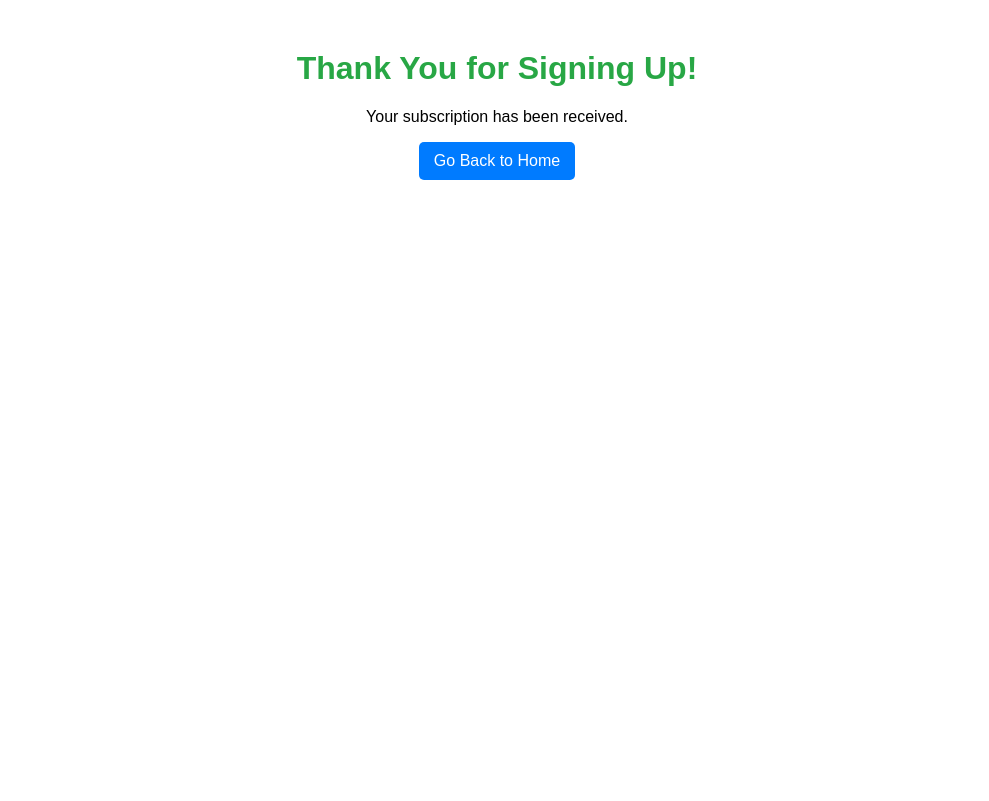
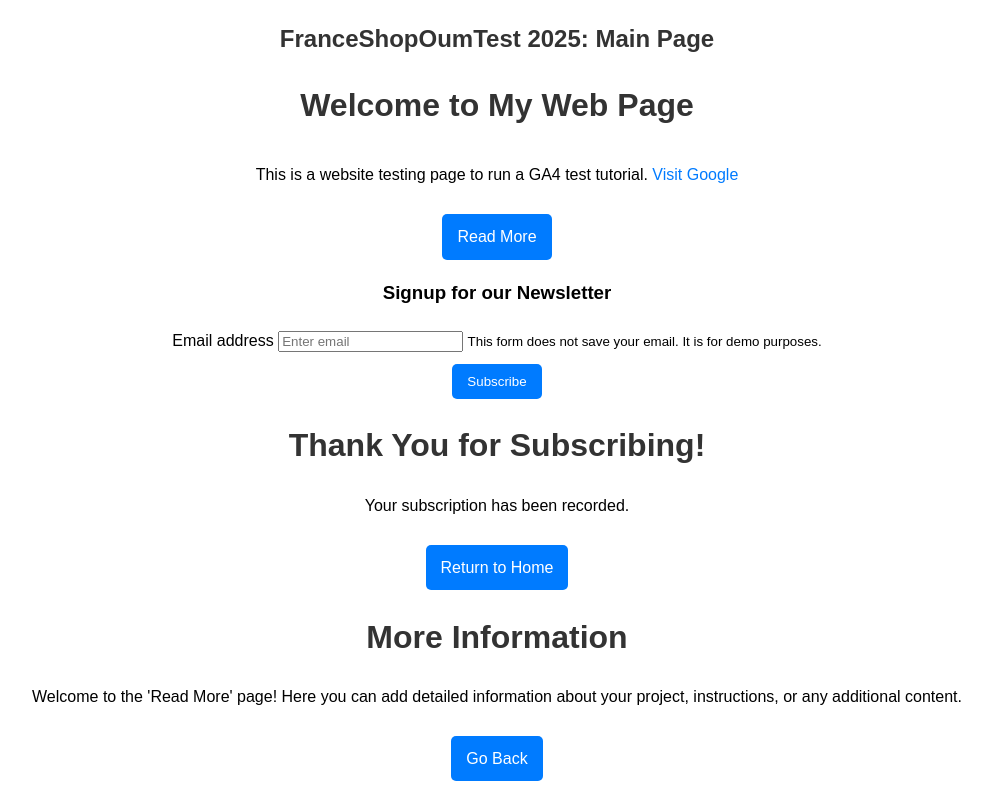
Before and after one commit to Oumaima-h/testWebsiteGA4, a plain HTML site: page thankyou.html in a window 1280 px wide. Shown: the whole page, without its empty margins (143-1132 px from the left). Drawn offline with Linux system fonts and the light colour scheme.

Commit message:
Update thankyou.html

```diff
--- a/thankyou.html
+++ b/thankyou.html
@@ -1,33 +1,79 @@
+<!DOCTYPE html>
+<html lang="en">
+<head>
+    <meta charset="UTF-8">
+    <meta name="viewport" content="width=device-width, initial-scale=1.0">
+    <title>FranceShopOumTest 2025: Main Page</title>
+    <style>
+        body { font-family: Arial, sans-serif; margin: 20px; line-height: 1.6; }
+        h1, h2 { color: #333; }
+        a, button { text-decoration: none; color: white; background-color: #007BFF; padding: 10px 15px; border-radius: 5px; display: inline-block; margin-top: 10px; border: none; cursor: pointer; }
+        a:hover, button:hover { background-color: #0056b3; }
+        a.plain-link { color: #007BFF; text-decoration: none; background-color: transparent; padding: 0; }
+        a.plain-link:hover { text-decoration: underline; }
+        .form-group { margin-top: 20px; }
+    </style>
+    <!-- Google Tag Manager -->
+    <script>(function(w, d, s, l, i){w[l]=w[l]||[];w[l].push({'gtm.start': new Date().getTime(),event:'gtm.js'});var f=d.getElementsByTagName(s)[0], j=d.createElement(s), dl=l!='dataLayer'?'&l='+l:'';j.async=true;j.src='https://www.googletagmanager.com/gtm.js?id='+i+dl;f.parentNode.insertBefore(j, f);})(window,document,'script','dataLayer','GTM-WXRMT5TT');</script>
+    <!-- End Google Tag Manager -->
+</head>
+<body>
+    <!-- Google Tag Manager (noscript) -->
+    <noscript><iframe src="https://www.googletagmanager.com/ns.html?id=GTM-WXRMT5TT" height="0" width="0" style="display:none;visibility:hidden"></iframe></noscript>
+    <!-- End Google Tag Manager (noscript) -->
+
+    <h2>FranceShopOumTest 2025: Main Page</h2>
+    <h1>Welcome to My Web Page</h1>
+    <p>This is a website testing page to run a GA4 test tutorial. <a href="https://www.google.com" target="_blank" class="plain-link">Visit Google</a></p>
+
+    <!-- Read More Button -->
+    <a href="more.html" class="button">Read More</a>
+
+    <!-- Newsletter Signup Form -->
+    <h3>Signup for our Newsletter</h3>
+    <form id="newsletter-form" action="thank-you.html">
+        <div class="form-group">
+            <label for="email">Email address</label>
+            <input type="email" class="form-control" id="email" name="email" placeholder="Enter email" required>
+            <small id="emailHelp">This form does not save your email. It is for demo purposes.</small>
+        </div>
+        <button type="submit" class="btn btn-primary">Subscribe</button>
+    </form>
+</body>
+</html>
+
+<!-- Thank You Page -->
 <!DOCTYPE html>
 <html lang="en">
 <head>
     <meta charset="UTF-8">
     <meta name="viewport" content="width=device-width, initial-scale=1.0">
     <title>Thank You</title>
-
-    <!-- Google Tag Manager -->
-    <script>(function(w,d,s,l,i){w[l]=w[l]||[];w[l].push({'gtm.start': new Date().getTime(), event:'gtm.js'});
-        var f=d.getElementsByTagName(s)[0],j=d.createElement(s),dl=l!='dataLayer'?'&l='+l:'';j.async=true;j.src=
-        'https://www.googletagmanager.com/gtm.js?id=GTM-WXRMT5TT'+dl;f.parentNode.insertBefore(j,f);
-    })(window,document,'script','dataLayer','GTM-WXRMT5TT');</script>
-    <!-- End Google Tag Manager -->
-
     <style>
-        body { font-family: Arial, sans-serif; text-align: center; margin-top: 50px; }
-        h1 { color: #28a745; }
-        a { text-decoration: none; color: white; background-color: #007BFF; padding: 10px 15px; display: inline-block; border-radius: 5px; }
+        body { text-align: center; font-family: Arial, sans-serif; margin: 50px; }
     </style>
 </head>
 <body>
-    <h1>Thank You for Signing Up!</h1>
-    <p>Your subscription has been received.</p>
-    <a href="index.html">Go Back to Home</a>
-
-    <script>
-        dataLayer.push({
-            'event': 'newsletter_thank_you',
-            'page': 'thank-you.html'
-        });
-    </script>
+    <h1>Thank You for Subscribing!</h1>
+    <p>Your subscription has been recorded.</p>
+    <a href="index.html" class="button">Return to Home</a>
 </body>
 </html>
+
+<!-- More Info Page -->
+<!DOCTYPE html>
+<html lang="en">
+<head>
+    <meta charset="UTF-8">
+    <meta name="viewport" content="width=device-width, initial-scale=1.0">
+    <title>More Info - My Web Page</title>
+    <style>
+        body { font-family: Arial, sans-serif; margin: 20px; line-height: 1.6; }
+    </style>
+</head>
+<body>
+    <h1>More Information</h1>
+    <p>Welcome to the 'Read More' page! Here you can add detailed information about your project, instructions, or any additional content.</p>
+    <a href="index.html" class="button">Go Back</a>
+</body>
+</html>
```
